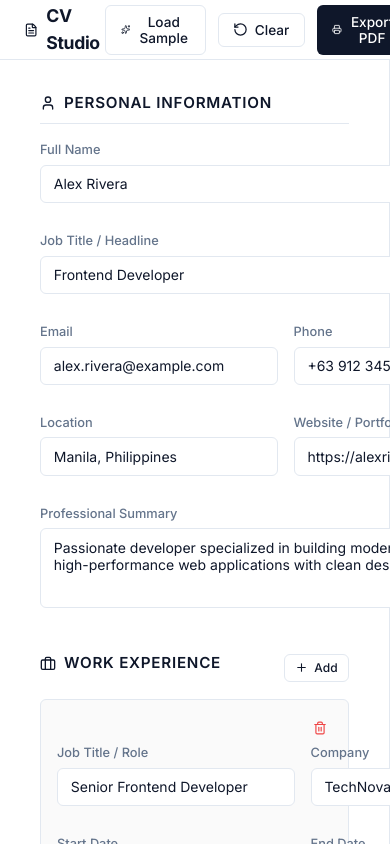
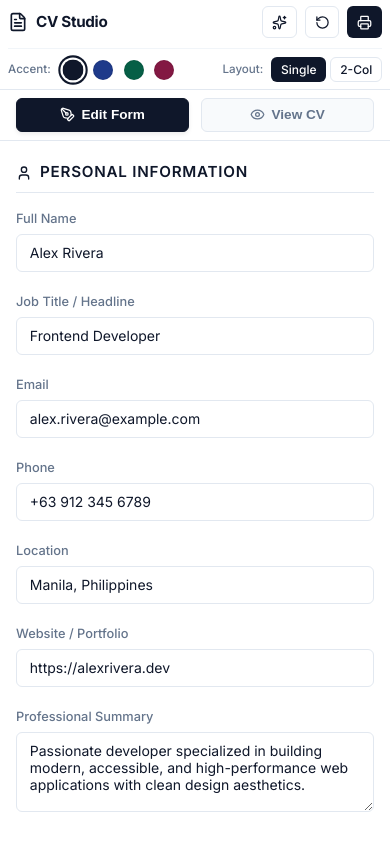
Before and after one commit to DmitzDev/CV-Builder_MD, a React (Vite) app: page / in a window 390 px wide. Shown: the top 844 px of the page. Built offline with nearby package versions, Linux system fonts and the light colour scheme.

Commit message:
i fix the responsive for mobile browser version

```diff
--- a/src/App.jsx
+++ b/src/App.jsx
@@ -1,4 +1,5 @@
 import React, { useState, useEffect } from 'react';
+import { PenTool, Eye } from 'lucide-react';
 import Navbar from './components/Navbar';
 import Preview from './components/Preview';
 import { initialCVData } from './sampleData';
@@ -20,15 +21,33 @@ const emptyCVData = {
 };
 
 function App() {
+  const [template, setTemplate] = useState(() => {
+    return localStorage.getItem('minimalist_cv_layout') || 'single';
+  });
+
+  useEffect(() => {
+    localStorage.setItem('minimalist_cv_layout', template);
+  }, [template]);
+
+  const [themeColor, setThemeColor] = useState(() => {
+    return localStorage.getItem('minimalist_cv_theme') || '#0f172a';
+  });
+
+  useEffect(() => {
+    localStorage.setItem('minimalist_cv_theme', themeColor);
+  }, [themeColor]);
+
   const [cvData, setCvData] = useState(() => {
     const saved = localStorage.getItem('minimalist_cv_data');
     return saved ? JSON.parse(saved) : initialCVData;
   });
 
-  // Kusa itong magse-save sa browser sa bawat pindot
   useEffect(() => {
     localStorage.setItem('minimalist_cv_data', JSON.stringify(cvData));
   }, [cvData]);
+
+  // Mobile View Switcher: 'edit' or 'preview'
+  const [mobileTab, setMobileTab] = useState('edit');
 
   const handleLoadSample = () => {
     setCvData(initialCVData);
@@ -51,11 +70,33 @@ function App() {
         onLoadSample={handleLoadSample}
         onReset={handleReset}
         onPrint={handlePrint}
+        currentColor={themeColor}
+        onColorChange={setThemeColor}
+        template={template}
+        onTemplateChange={setTemplate}
       />
 
-      <div className="main-workspace">
+      {/* Mobile Floating Segmented Tab Switcher */}
+      <div className="mobile-tab-bar">
+        <button
+          className={`mobile-tab-btn ${mobileTab === 'edit' ? 'active' : ''}`}
+          onClick={() => setMobileTab('edit')}
+        >
+          <PenTool size={15} />
+          <span>Edit Form</span>
+        </button>
+        <button
+          className={`mobile-tab-btn ${mobileTab === 'preview' ? 'active' : ''}`}
+          onClick={() => setMobileTab('preview')}
+        >
+          <Eye size={15} />
+          <span>View CV</span>
+        </button>
+      </div>
+
+      <div className={`main-workspace show-${mobileTab}`}>
         <Editor data={cvData} onChange={setCvData} />
-        <Preview data={cvData} />
+        <Preview data={cvData} themeColor={themeColor} template={template} />
       </div>
     </div>
   );
--- a/src/components/Navbar.jsx
+++ b/src/components/Navbar.jsx
@@ -1,29 +1,74 @@
 import React from 'react';
 import { FileText, Printer, RotateCcw, Sparkles } from 'lucide-react';
 
-function Navbar({ onReset, onLoadSample, onPrint }) {
+function Navbar({ onReset, onLoadSample, onPrint, currentColor, onColorChange, template, onTemplateChange }) {
+    const colors = [
+        { name: 'Slate', value: '#0f172a' },
+        { name: 'Navy', value: '#1e3a8a' },
+        { name: 'Emerald', value: '#065f46' },
+        { name: 'Burgundy', value: '#831843' }
+    ];
     return (
         <header className="app-header">
+            <div className="header-top-row">
                 <div className="logo">
                     <FileText size={20} />
                     <span>CV Studio</span>
                 </div>
 
                 <div className="header-actions">
-                <button className="btn btn-secondary" onClick={onLoadSample} title="Load sample template data">
+                    <button className="btn btn-secondary btn-action" onClick={onLoadSample} title="Load sample data">
                         <Sparkles size={15} />
-                    <span>Load Sample</span>
+                        <span className="btn-text">Sample</span>
                     </button>
 
-                <button className="btn btn-secondary" onClick={onReset} title="Clear all fields">
+                    <button className="btn btn-secondary btn-action" onClick={onReset} title="Clear all fields">
                         <RotateCcw size={15} />
-                    <span>Clear</span>
+                        <span className="btn-text">Clear</span>
                     </button>
 
-                <button className="btn btn-primary" onClick={onPrint} title="Download or print your CV">
+                    <button className="btn btn-primary btn-action" onClick={onPrint} title="Download or print your CV">
                         <Printer size={15} />
-                    <span>Export PDF</span>
+                        <span className="btn-text">PDF</span>
                     </button>
+                </div>
+            </div>
+
+            <div className="navbar-controls">
+                {/* Accent Color Selection */}
+                <div className="control-group">
+                    <span className="control-label">Accent:</span>
+                    <div className="color-dots">
+                        {colors.map((c) => (
+                            <button
+                                key={c.value}
+                                onClick={() => onColorChange(c.value)}
+                                title={c.name}
+                                className={`color-dot ${currentColor === c.value ? 'active' : ''}`}
+                                style={{ backgroundColor: c.value }}
+                            />
+                        ))}
+                    </div>
+                </div>
+
+                {/* Template Layout Selection */}
+                <div className="control-group layout-group">
+                    <span className="control-label">Layout:</span>
+                    <div className="layout-btn-group">
+                        <button
+                            className={`btn ${template === 'single' ? 'btn-primary' : 'btn-secondary'} btn-xs`}
+                            onClick={() => onTemplateChange('single')}
+                        >
+                            Single
+                        </button>
+                        <button
+                            className={`btn ${template === 'two-column' ? 'btn-primary' : 'btn-secondary'} btn-xs`}
+                            onClick={() => onTemplateChange('two-column')}
+                        >
+                            2-Col
+                        </button>
+                    </div>
+                </div>
             </div>
         </header>
     );
--- a/src/components/Preview.jsx
+++ b/src/components/Preview.jsx
@@ -1,57 +1,47 @@
 import React from 'react';
 import { Mail, Phone, MapPin, Globe } from 'lucide-react';
 
-function Preview({ data }) {
+function Preview({ data, themeColor = '#0f172a', template = 'single' }) {
     const { personal, experience, education, skills } = data;
 
-    return (
-        <div className="preview-panel">
-            <div className="cv-sheet" id="cv-to-print">
-                {/* Header Section */}
-                <header className="cv-header">
-                    <h1 className="cv-name">{personal.fullName || "Your Full Name"}</h1>
+    const renderHeader = () => (
+        <header className="cv-header" style={{ borderColor: themeColor }}>
+            <h1 className="cv-name" style={{ color: themeColor }}>{personal.fullName || "Your Full Name"}</h1>
             <p className="cv-title">{personal.jobTitle || "Job Title / Specialization"}</p>
 
+            {template === 'single' && (
                 <div className="cv-contact-bar">
                     {personal.email && (
-                            <span className="contact-item">
-                                <Mail size={13} />
-                                <span>{personal.email}</span>
-                            </span>
+                        <span className="contact-item"><Mail size={13} /><span>{personal.email}</span></span>
                     )}
                     {personal.phone && (
-                            <span className="contact-item">
-                                <Phone size={13} />
-                                <span>{personal.phone}</span>
-                            </span>
+                        <span className="contact-item"><Phone size={13} /><span>{personal.phone}</span></span>
                     )}
                     {personal.location && (
-                            <span className="contact-item">
-                                <MapPin size={13} />
-                                <span>{personal.location}</span>
-                            </span>
+                        <span className="contact-item"><MapPin size={13} /><span>{personal.location}</span></span>
                     )}
                     {personal.website && (
-                            <span className="contact-item">
-                                <Globe size={13} />
-                                <span>{personal.website.replace(/^https?:\/\//, '')}</span>
-                            </span>
+                        <span className="contact-item"><Globe size={13} /><span>{personal.website.replace(/^https?:\/\//, '')}</span></span>
                     )}
                 </div>
+            )}
         </header>
+    );
 
-                {/* Profile / Summary */}
-                {personal.summary && (
+    const renderProfile = () => personal.summary && (
         <section className="cv-block">
-                        <h2 className="cv-section-heading">Professional Profile</h2>
+            <h2 className="cv-section-heading" style={{ color: themeColor, borderColor: `${themeColor}25` }}>
+                Professional Profile
+            </h2>
             <p className="cv-summary-text">{personal.summary}</p>
         </section>
-                )}
+    );
 
-                {/* Experience Section */}
-                {experience && experience.length > 0 && (
+    const renderExperience = () => experience && experience.length > 0 && (
         <section className="cv-block">
-                        <h2 className="cv-section-heading">Work Experience</h2>
+            <h2 className="cv-section-heading" style={{ color: themeColor, borderColor: `${themeColor}25` }}>
+                Work Experience
+            </h2>
             <div className="cv-list">
                 {experience.map((item) => (
                     <div key={item.id} className="cv-item">
@@ -59,22 +49,19 @@ function Preview({ data }) {
                             <span className="cv-item-title">{item.role}</span>
                             <span className="cv-item-date">{item.startDate} – {item.endDate}</span>
                         </div>
-                                    <div className="cv-item-subtitle">
-                                        {item.company} {item.location && `• ${item.location}`}
-                                    </div>
-                                    {item.description && (
-                                        <p className="cv-item-desc">{item.description}</p>
-                                    )}
+                        <div className="cv-item-subtitle">{item.company} {item.location && `• ${item.location}`}</div>
+                        {item.description && <p className="cv-item-desc">{item.description}</p>}
                     </div>
                 ))}
             </div>
         </section>
-                )}
+    );
 
-                {/* Education Section */}
-                {education && education.length > 0 && (
+    const renderEducation = () => education && education.length > 0 && (
         <section className="cv-block">
-                        <h2 className="cv-section-heading">Education</h2>
+            <h2 className="cv-section-heading" style={{ color: themeColor, borderColor: `${themeColor}25` }}>
+                Education
+            </h2>
             <div className="cv-list">
                 {education.map((item) => (
                     <div key={item.id} className="cv-item">
@@ -82,30 +69,58 @@ function Preview({ data }) {
                             <span className="cv-item-title">{item.school}</span>
                             <span className="cv-item-date">{item.startDate} – {item.endDate}</span>
                         </div>
-                                    <div className="cv-item-subtitle">
-                                        {item.degree} {item.location && `• ${item.location}`}
-                                    </div>
-                                    {item.description && (
-                                        <p className="cv-item-desc">{item.description}</p>
-                                    )}
+                        <div className="cv-item-subtitle">{item.degree} {item.location && `• ${item.location}`}</div>
+                        {item.description && <p className="cv-item-desc">{item.description}</p>}
                     </div>
                 ))}
             </div>
         </section>
-                )}
+    );
 
-                {/* Skills Section */}
-                {skills && skills.length > 0 && (
+    const renderSkills = () => skills && skills.length > 0 && (
         <section className="cv-block">
-                        <h2 className="cv-section-heading">Skills & Competencies</h2>
+            <h2 className="cv-section-heading" style={{ color: themeColor, borderColor: `${themeColor}25` }}>
+                Skills & Competencies
+            </h2>
             <div className="cv-skills-grid">
                 {skills.map((skill, index) => (
-                                <span key={index} className="cv-skill-badge">
-                                    {skill}
-                                </span>
+                    <span key={index} className="cv-skill-badge">{skill}</span>
                 ))}
             </div>
         </section>
+    );
+
+    return (
+        <div className="preview-panel">
+            <div className="cv-sheet" id="cv-to-print">
+                {renderHeader()}
+
+                {template === 'single' ? (
+                    <>
+                        {renderProfile()}
+                        {renderExperience()}
+                        {renderEducation()}
+                        {renderSkills()}
+                    </>
+                ) : (
+                    <div className="cv-two-column-body">
+                        <aside className="cv-sidebar">
+                            <section className="cv-block">
+                                <h2 className="cv-section-heading" style={{ color: themeColor, borderColor: `${themeColor}25` }}>Contact</h2>
+                                {personal.email && <div className="contact-item"><Mail size={13} /><span>{personal.email}</span></div>}
+                                {personal.phone && <div className="contact-item"><Phone size={13} /><span>{personal.phone}</span></div>}
+                                {personal.location && <div className="contact-item"><MapPin size={13} /><span>{personal.location}</span></div>}
+                                {personal.website && <div className="contact-item"><Globe size={13} /><span>{personal.website.replace(/^https?:\/\//, '')}</span></div>}
+                            </section>
+                            {renderEducation()}
+                            {renderSkills()}
+                        </aside>
+
+                        <main className="cv-main-column">
+                            {renderProfile()}
+                            {renderExperience()}
+                        </main>
+                    </div>
                 )}
             </div>
         </div>
--- a/src/index.css
+++ b/src/index.css
@@ -51,6 +51,10 @@ body {
   justify-content: space-between;
   padding: 0 1.5rem;
   z-index: 10;
+}
+
+.header-top-row {
+  display: contents;
 }
 
 .logo {
@@ -215,22 +219,64 @@ textarea.form-control {
   box-sizing: border-box;
 }
 
-/* Responsive adjustment */
-@media (max-width: 1024px) {
-  .app-container {
-    height: auto;
-    overflow: auto;
-  }
+/* Navbar Controls & Dots */
+.navbar-controls {
+  display: flex;
+  align-items: center;
+  gap: 1.25rem;
+}
 
-  .main-workspace {
-    flex-direction: column;
-  }
+.control-group {
+  display: flex;
+  align-items: center;
+  gap: 0.5rem;
+}
 
-  .editor-panel,
-  .preview-panel {
-    width: 100%;
-    overflow-y: visible;
-  }
+.control-label {
+  font-size: 0.75rem;
+  color: var(--text-muted);
+  font-weight: 500;
+}
+
+.color-dots {
+  display: flex;
+  align-items: center;
+  gap: 0.65rem;
+}
+
+.color-dot {
+  width: 20px;
+  height: 20px;
+  border-radius: 50%;
+  border: 1px solid rgba(0, 0, 0, 0.08);
+  cursor: pointer;
+  padding: 0;
+  transition: all 0.2s ease;
+  position: relative;
+}
+
+.color-dot:hover {
+  transform: scale(1.1);
+}
+
+.color-dot.active {
+  box-shadow: 0 0 0 2px #ffffff, 0 0 0 4px var(--border-focus);
+  transform: scale(1.05);
+}
+
+.layout-btn-group {
+  display: flex;
+  gap: 0.25rem;
+}
+
+.btn-xs {
+  font-size: 0.75rem;
+  padding: 0.25rem 0.55rem;
+}
+
+/* Mobile Segmented Tab Bar (Hidden on Desktop) */
+.mobile-tab-bar {
+  display: none;
 }
 
 /* CV SECTION */
@@ -330,7 +376,6 @@ textarea.form-control {
   line-height: 1.5;
 }
 
-/* Skills Badges */
 .cv-skills-grid {
   display: flex;
   flex-wrap: wrap;
@@ -346,10 +391,253 @@ textarea.form-control {
   font-weight: 500;
 }
 
-/* --- PRINT & PDF EXPORT RULES --- */
+.cv-two-column-body {
+  display: grid;
+  grid-template-columns: 70mm 1fr;
+  gap: 20mm;
+  margin-top: 1.5rem;
+}
+
+.cv-sidebar {
+  display: flex;
+  flex-direction: column;
+  gap: 1.5rem;
+  border-right: 1px solid var(--border-color);
+  padding-right: 15mm;
+}
+
+.cv-main-column {
+  display: flex;
+  flex-direction: column;
+  gap: 1.5rem;
+}
+
+.cv-sidebar .contact-item {
+  display: flex;
+  align-items: center;
+  gap: 0.5rem;
+  font-size: 0.8rem;
+  word-break: break-all;
+  margin-bottom: 0.4rem;
+}
+
+/* --- RESPONSIVE MOBILE ARCHITECTURE --- */
+@media (max-width: 860px) {
+  .app-container {
+    height: 100vh;
+    display: flex;
+    flex-direction: column;
+    overflow: hidden;
+  }
+
+  /* Two-row clean mobile header */
+  .app-header {
+    height: auto;
+    min-height: auto;
+    padding: 0.65rem 1rem;
+    display: flex;
+    flex-direction: column;
+    gap: 0.65rem;
+    background-color: var(--bg-surface);
+    border-bottom: 1px solid var(--border-color);
+  }
+
+  /* Row 1: Logo & Action Buttons */
+  .app-header > .logo {
+    display: flex;
+    align-items: center;
+    gap: 0.4rem;
+    font-size: 1.05rem;
+    white-space: nowrap;
+  }
+
+  .header-actions {
+    display: flex;
+    align-items: center;
+    gap: 0.5rem;
+  }
+
+  /* Header Top Row wrapper */
+  .header-top-row {
+    display: flex;
+    align-items: center;
+    justify-content: space-between;
+    width: 100%;
+  }
+
+  /* Row 2: Secondary Toolbar (Accent + Layout) */
+  .navbar-controls {
+    display: flex;
+    align-items: center;
+    justify-content: space-between;
+    width: 100%;
+    padding-top: 0.5rem;
+    border-top: 1px solid #f1f5f9;
+  }
+
+  .control-group {
+    display: flex;
+    align-items: center;
+    gap: 0.5rem;
+  }
+
+  .control-label {
+    display: inline-block !important;
+    font-size: 0.725rem;
+    color: var(--text-muted);
+  }
+
+  .color-dots {
+    display: flex;
+    align-items: center;
+    gap: 0.65rem;
+    margin-left: 0.25rem;
+  }
+
+  .color-dot {
+    width: 20px;
+    height: 20px;
+  }
+
+  /* Mobile Floating Tab Switcher */
+  .mobile-tab-bar {
+    display: flex;
+    background: #ffffff;
+    border-bottom: 1px solid var(--border-color);
+    padding: 0.5rem 1rem;
+    gap: 0.75rem;
+    justify-content: center;
+    flex-shrink: 0;
+    z-index: 20;
+  }
+
+  .mobile-tab-btn {
+    flex: 1;
+    display: inline-flex;
+    align-items: center;
+    justify-content: center;
+    gap: 0.4rem;
+    padding: 0.55rem 0.75rem;
+    font-size: 0.85rem;
+    font-weight: 600;
+    border-radius: var(--radius-sm);
+    border: 1px solid var(--border-color);
+    background: #f8fafc;
+    color: var(--text-muted);
+    cursor: pointer;
+    transition: all 0.15s ease;
+  }
+
+  .mobile-tab-btn.active {
+    background: var(--text-main);
+    color: #ffffff;
+    border-color: var(--text-main);
+    box-shadow: 0 2px 4px rgba(0, 0, 0, 0.08);
+  }
+
+  /* Single Panel Display on Mobile */
+  .main-workspace {
+    flex: 1;
+    overflow: hidden;
+    position: relative;
+    display: block;
+  }
+
+  .main-workspace.show-edit .editor-panel {
+    display: block;
+    width: 100%;
+    height: 100%;
+    overflow-y: auto;
+    padding: 1.25rem 1rem 3rem;
+    border-right: none;
+  }
+
+  .main-workspace.show-edit .preview-panel {
+    display: none !important;
+  }
+
+  .main-workspace.show-preview .editor-panel {
+    display: none !important;
+  }
+
+  .main-workspace.show-preview .preview-panel {
+    display: block !important;
+    width: 100%;
+    height: 100%;
+    overflow-y: auto;
+    padding: 1.25rem 1rem 3rem;
+    background-color: var(--bg-app);
+  }
+
+  /* Fluid Responsive CV Sheet on Phone */
+  .cv-sheet {
+    width: 100% !important;
+    max-width: 100% !important;
+    min-height: auto !important;
+    padding: 1.5rem 1.25rem !important;
+    box-shadow: 0 1px 3px rgba(0, 0, 0, 0.08) !important;
+    border: 1px solid var(--border-color);
+    border-radius: var(--radius-md);
+    box-sizing: border-box;
+  }
+
+  .cv-name {
+    font-size: 1.6rem;
+  }
+
+  .cv-title {
+    font-size: 0.85rem;
+  }
+
+  .cv-contact-bar {
+    gap: 0.6rem;
+    font-size: 0.75rem;
+  }
+
+  .cv-two-column-body {
+    grid-template-columns: 1fr;
+    gap: 1rem;
+    margin-top: 1rem;
+  }
+
+  .cv-sidebar {
+    border-right: none;
+    padding-right: 0;
+    border-bottom: 1px solid var(--border-color);
+    padding-bottom: 1rem;
+    gap: 1rem;
+  }
+
+  .input-grid {
+    grid-template-columns: 1fr;
+    gap: 0.5rem;
+  }
+
+  .input-full {
+    grid-column: span 1;
+  }
+}
+
+@media (max-width: 520px) {
+  .btn-action .btn-text {
+    display: none;
+  }
+
+  .btn-action {
+    padding: 0.45rem 0.55rem;
+  }
+
+  .app-header {
+    padding: 0.4rem 0.5rem;
+  }
+
+  .logo {
+    font-size: 0.95rem;
+  }
+}
+
 @media print {
 
-  /* Itago ang lahat ng controls */
   .app-header,
   .editor-panel,
   .btn,
@@ -357,7 +645,6 @@ textarea.form-control {
     display: none !important;
   }
 
-  /* I-reset ang background at display para sa papel */
   body,
   .app-container,
   .main-workspace,
```
Lines whose indentation alone changed are shown as unchanged.
